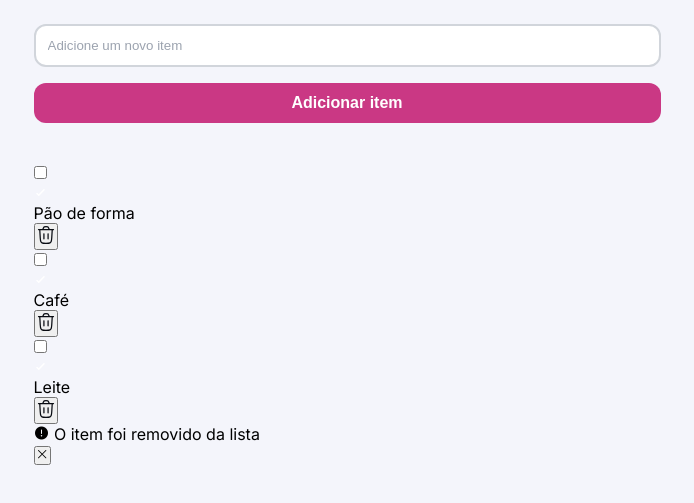
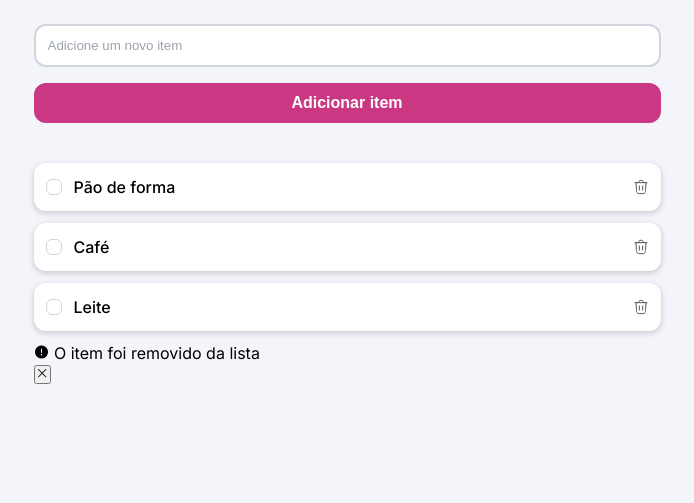
Before and after one commit to BrunaSilva12A/QUICKLIST, a plain HTML site: page index.html in a window 1280 px wide. Shown: the part 185-688 px from the top of the page, without its empty margins (293-987 px from the left). Drawn offline with nearby package versions, Linux system fonts and the light colour scheme.

Commit message:
estilização para a section.list

```diff
--- a/index.html
+++ b/index.html
@@ -35,7 +35,7 @@
             <button>Adicionar item</button>
         </section>
 
-        <section class="List">
+        <section class="list">
 
             <div class="item">
                 <div>
--- a/style.css
+++ b/style.css
@@ -86,7 +86,7 @@ main {
         }
 
         &:focus {
-            border: 2px solid var(--color-brand);
+            border: 2px solid var(--color-brand-hover);
         }
     }
 
@@ -107,3 +107,62 @@ main {
         }
     }
 }
+
+.list {
+    .item {
+        background: var(--background-secondary);
+        padding: 1.2rem;
+        margin-bottom: 1.2rem;
+        display:flex;
+        justify-content: space-between;
+        align-items: center;
+        font-size: 1.6rem;
+        line-height: 2.4rem;
+        font-weight: 500;
+        border-radius: 12px;
+        box-shadow: 0 2px 6px rgba(8, 11, 18, 0.2);
+
+        div {
+            display: flex;
+            gap: 1.2rem;
+            align-items: center;
+        }
+
+        .custom-checkbox {
+            width: 1.6rem;
+            height: 1.6rem;
+            border: 1px solid var(--border-primary);
+            border-radius: 6px;
+        }
+
+        input{
+            display: none;
+        }
+
+        div:has(input:checked){
+            .custom-checkbox {
+                background: var(--color-brand);
+                border: 1px solid var(--color-brand);
+                transition: .2s;
+            }
+
+          label {
+              text-decoration: line-through;
+          }
+        }
+
+
+    button {
+        background: none;
+        border: none;
+        display: flex;
+        align-items: center;
+        cursor: pointer;
+
+        img {
+            width: 1.6rem;
+            opacity: .7;
+        }
+    }
+    }
+}
```
